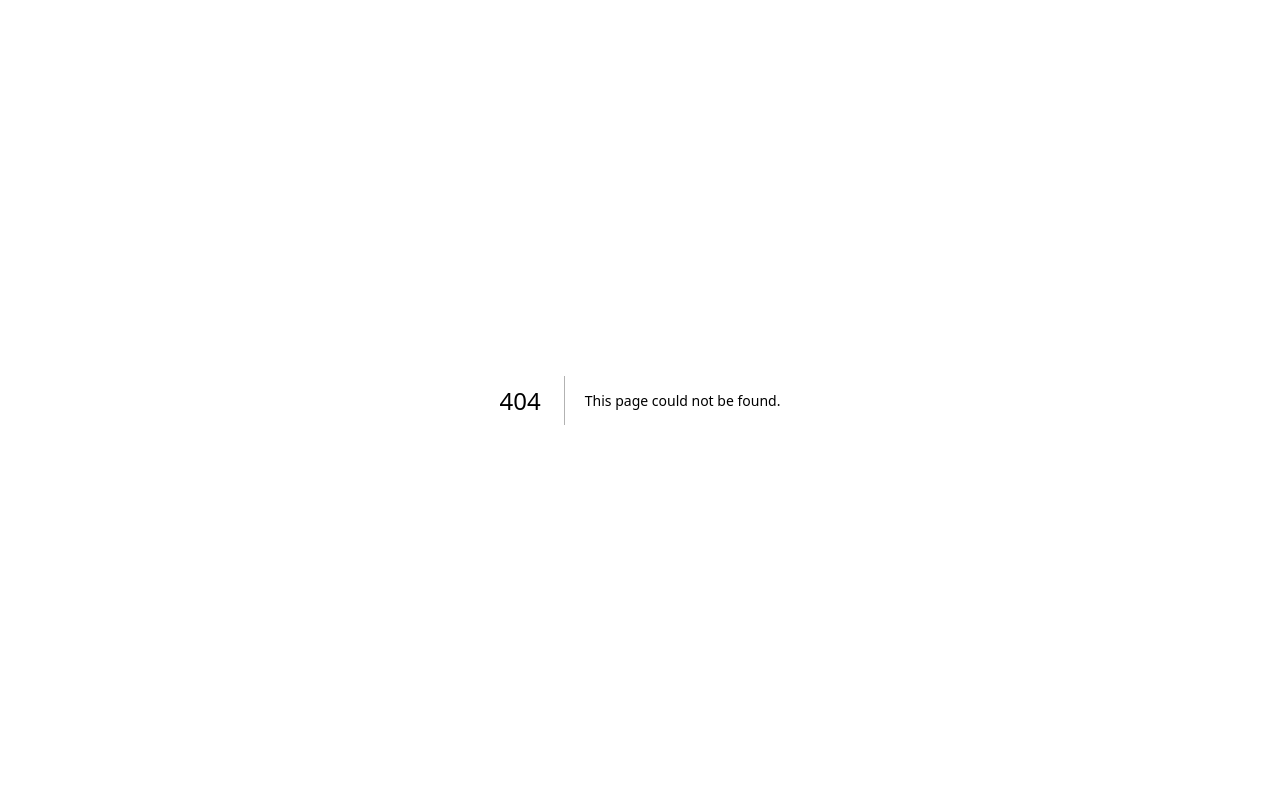
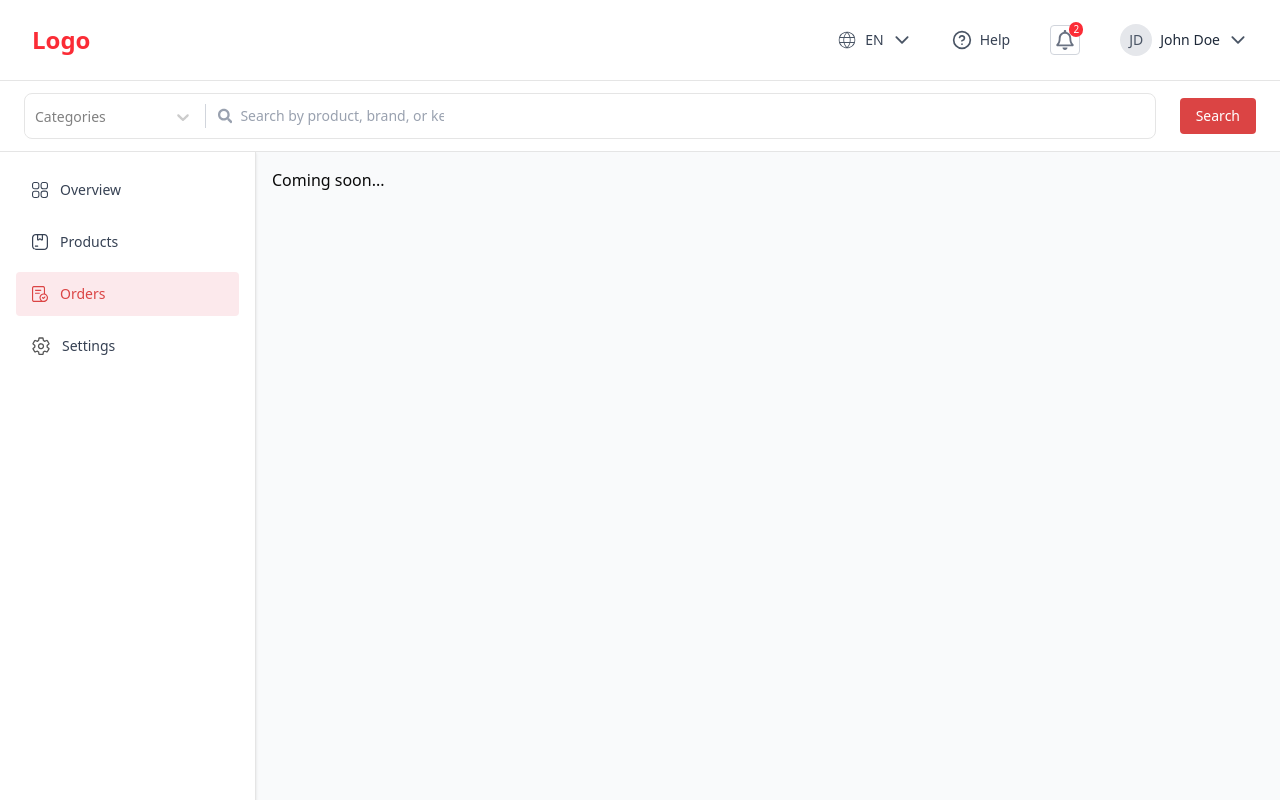
Before and after one commit to Sharif101/dashboard_nextjs_typescript_frontend, a Next.js app: page /dashboard/orders in a window 1280 px wide. Before the commit this address had no page. Built offline with nearby package versions, Linux system fonts and the light colour scheme.

Commit message:
add: order page

```diff
--- /dev/null
+++ b/src/app/dashboard/orders/page.tsx
@@ -0,0 +1,10 @@
+import Order from "@/components/Order/Order";
+import React from "react";
+
+export default function page() {
+  return (
+    <div>
+      <Order />
+    </div>
+  );
+}
--- /dev/null
+++ b/src/components/Order/Order.tsx
@@ -0,0 +1,9 @@
+import React from "react";
+
+export default function Order() {
+  return (
+    <div>
+      <p>Coming soon...</p>
+    </div>
+  );
+}
```
